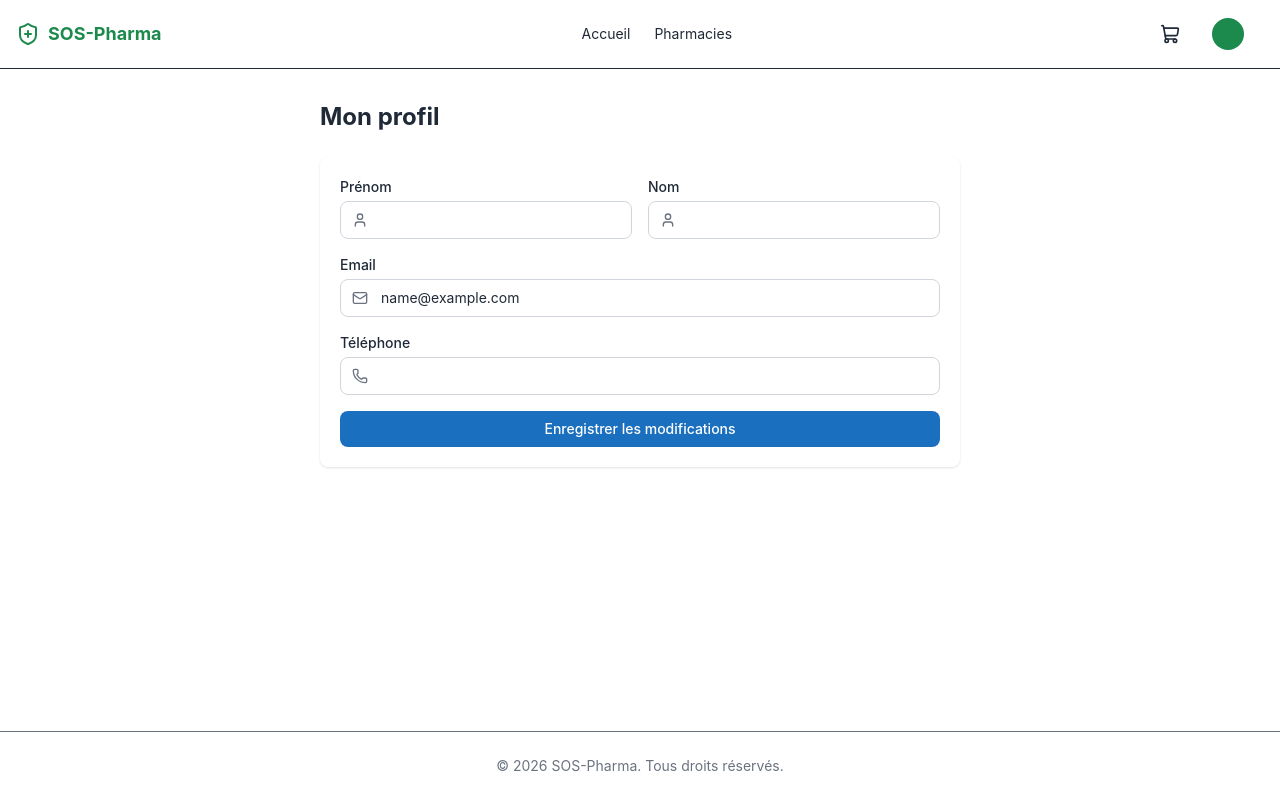
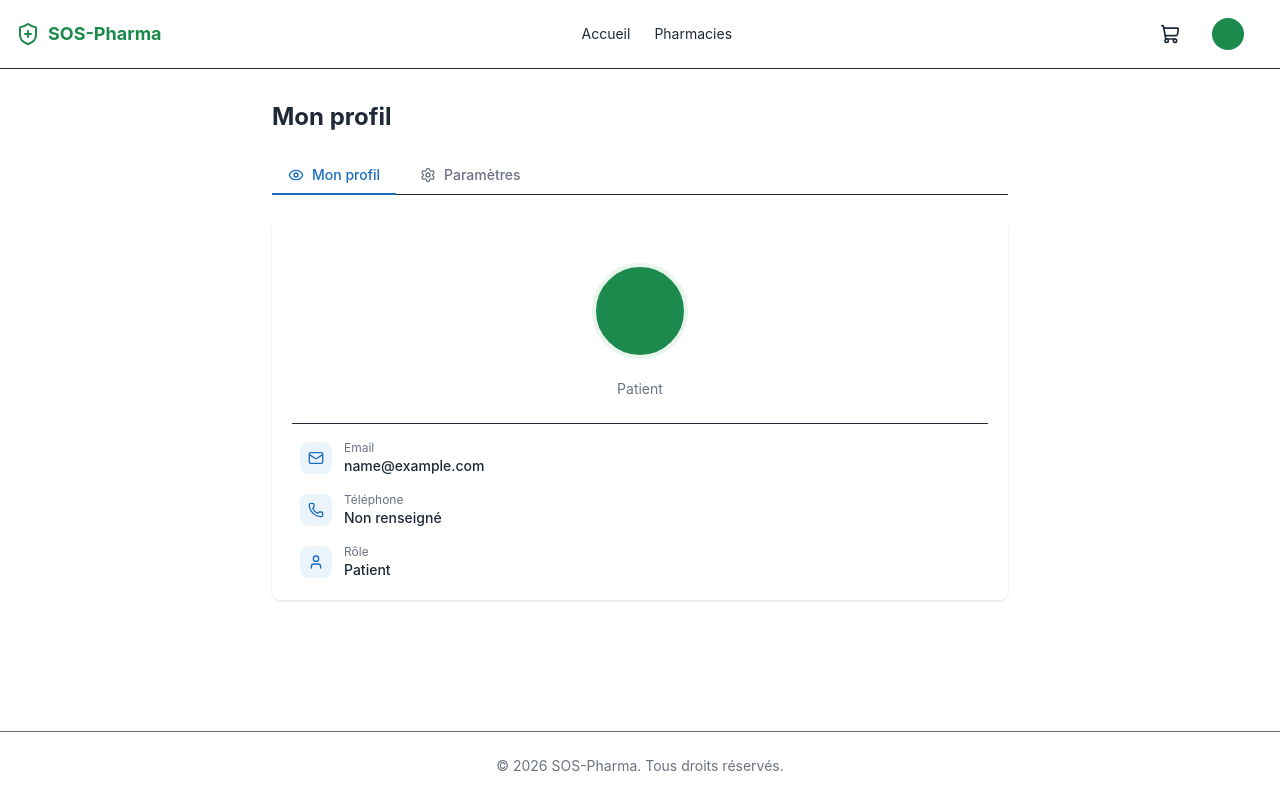
Before and after one commit to Tbyb/sos-pharma-web, a React (Vite) app: page /patient/profil in a window 1280 px wide. Built offline with nearby package versions, Linux system fonts and the light colour scheme; no server answers; sample sign-in values are in the browser's storage.

Commit message:
amelioration ProfilPage pour édition infos personnelles

```diff
--- a/src/pages/patient/ProfilPage.jsx
+++ b/src/pages/patient/ProfilPage.jsx
@@ -4,12 +4,125 @@ import Button from '../../components/atoms/Button';
 import Input from '../../components/atoms/Input';
 import Card from '../../components/atoms/Card';
 import Alert from '../../components/atoms/Alert';
-import { User, Mail, Phone } from 'lucide-react';
+import { User, Mail, Phone, Settings, Eye, Lock, Camera } from 'lucide-react';
 import axiosInstance from '../../api/axiosInstance';
 
 export default function ProfilPage() {
-  const { user, login } = useAuth();
+  const { user } = useAuth();
+  const [onglet, setOnglet] = useState('profil');
 
+  return (
+    <div className="max-w-3xl mx-auto px-4 py-8">
+      <h1 className="text-2xl font-bold text-noir mb-6">Mon profil</h1>
+
+      <div className="flex gap-2 mb-6 border-b">
+        <button
+          onClick={() => setOnglet('profil')}
+          className={`px-4 py-2 text-sm font-medium border-b-2 -mb-px transition-colors cursor-pointer ${
+            onglet === 'profil'
+              ? 'border-bleu text-bleu'
+              : 'border-transparent text-gris hover:text-noir'
+          }`}
+        >
+          <span className="flex items-center gap-2"><Eye className="w-4 h-4" /> Mon profil</span>
+        </button>
+        <button
+          onClick={() => setOnglet('parametres')}
+          className={`px-4 py-2 text-sm font-medium border-b-2 -mb-px transition-colors cursor-pointer ${
+            onglet === 'parametres'
+              ? 'border-bleu text-bleu'
+              : 'border-transparent text-gris hover:text-noir'
+          }`}
+        >
+          <span className="flex items-center gap-2"><Settings className="w-4 h-4" /> Paramètres</span>
+        </button>
+      </div>
+
+      {onglet === 'profil' && <ProfilView user={user} />}
+      {onglet === 'parametres' && <ProfilSettings user={user} />}
+    </div>
+  );
+}
+
+function ProfilView({ user }) {
+  const initiales = `${(user?.prenom || '')[0] || ''}${(user?.nom || '')[0] || ''}`.toUpperCase();
+
+  return (
+    <Card>
+      <div className="flex flex-col items-center py-6">
+        <div className="relative mb-4">
+          {user?.photo ? (
+            <img
+              src={user.photo}
+              alt="Photo de profil"
+              className="w-24 h-24 rounded-full object-cover border-4 border-vert-clair"
+            />
+          ) : (
+            <div className="w-24 h-24 rounded-full bg-vert flex items-center justify-center border-4 border-vert-clair">
+              <span className="text-2xl font-bold text-white">{initiales}</span>
+            </div>
+          )}
+        </div>
+
+        <h2 className="text-xl font-bold text-noir">{user?.prenom} {user?.nom}</h2>
+        <p className="text-sm text-gris mt-1">Patient</p>
+      </div>
+
+      <div className="border-t pt-4 space-y-4">
+        <InfoRow icon={<Mail className="w-4 h-4 text-bleu" />} label="Email" value={user?.email} />
+        <InfoRow icon={<Phone className="w-4 h-4 text-bleu" />} label="Téléphone" value={user?.telephone || 'Non renseigné'} />
+        <InfoRow icon={<User className="w-4 h-4 text-bleu" />} label="Rôle" value="Patient" />
+      </div>
+    </Card>
+  );
+}
+
+function InfoRow({ icon, label, value }) {
+  return (
+    <div className="flex items-center gap-3 px-2">
+      <div className="w-8 h-8 rounded-lg bg-bleu-clair flex items-center justify-center shrink-0">
+        {icon}
+      </div>
+      <div>
+        <p className="text-xs text-gris">{label}</p>
+        <p className="text-sm font-medium text-noir">{value}</p>
+      </div>
+    </div>
+  );
+}
+
+function ProfilSettings({ user }) {
+  const { login } = useAuth();
+  const [section, setSection] = useState('infos');
+
+  return (
+    <div className="space-y-4">
+      <div className="flex gap-2">
+        <button
+          onClick={() => setSection('infos')}
+          className={`px-3 py-1.5 text-xs font-medium rounded-full cursor-pointer transition-colors ${
+            section === 'infos' ? 'bg-bleu text-white' : 'bg-gris-clair text-gris hover:bg-gray-200'
+          }`}
+        >
+          Informations personnelles
+        </button>
+        <button
+          onClick={() => setSection('motdepasse')}
+          className={`px-3 py-1.5 text-xs font-medium rounded-full cursor-pointer transition-colors ${
+            section === 'motdepasse' ? 'bg-bleu text-white' : 'bg-gris-clair text-gris hover:bg-gray-200'
+          }`}
+        >
+          Mot de passe
+        </button>
+      </div>
+
+      {section === 'infos' && <InfosForm user={user} login={login} />}
+      {section === 'motdepasse' && <MotDePasseForm />}
+    </div>
+  );
+}
+
+function InfosForm({ user, login }) {
   const [form, setForm] = useState({
     nom: user?.nom || '',
     prenom: user?.prenom || '',
@@ -41,51 +154,89 @@ export default function ProfilPage() {
   };
 
   return (
-    <div className="max-w-2xl mx-auto px-4 py-8">
-      <h1 className="text-2xl font-bold text-noir mb-6">Mon profil</h1>
-
-      {message && (
-        <Alert variant={message.type} className="mb-4">{message.text}</Alert>
-      )}
-
     <Card>
+      {message && <Alert variant={message.type} className="mb-4">{message.text}</Alert>}
       <form onSubmit={handleSubmit} className="space-y-4">
         <div className="grid grid-cols-1 sm:grid-cols-2 gap-4">
-            <Input
-              label="Prénom"
-              name="prenom"
-              value={form.prenom}
-              onChange={handleChange}
-              icon={<User className="w-4 h-4" />}
-            />
-            <Input
-              label="Nom"
-              name="nom"
-              value={form.nom}
-              onChange={handleChange}
-              icon={<User className="w-4 h-4" />}
-            />
+          <Input label="Prénom" name="prenom" value={form.prenom} onChange={handleChange} icon={<User className="w-4 h-4" />} />
+          <Input label="Nom" name="nom" value={form.nom} onChange={handleChange} icon={<User className="w-4 h-4" />} />
         </div>
-          <Input
-            label="Email"
-            name="email"
-            type="email"
-            value={form.email}
-            onChange={handleChange}
-            icon={<Mail className="w-4 h-4" />}
-          />
-          <Input
-            label="Téléphone"
-            name="telephone"
-            value={form.telephone}
-            onChange={handleChange}
-            icon={<Phone className="w-4 h-4" />}
-          />
+        <Input label="Email" name="email" type="email" value={form.email} onChange={handleChange} icon={<Mail className="w-4 h-4" />} />
+        <Input label="Téléphone" name="telephone" value={form.telephone} onChange={handleChange} icon={<Phone className="w-4 h-4" />} />
         <Button type="submit" loading={loading} className="w-full justify-center">
           Enregistrer les modifications
         </Button>
       </form>
     </Card>
-    </div>
   );
 }
+
+function MotDePasseForm() {
+  const [form, setForm] = useState({
+    current_password: '',
+    password: '',
+    password_confirmation: '',
+  });
+  const [loading, setLoading] = useState(false);
+  const [message, setMessage] = useState(null);
+
+  const handleChange = (e) => {
+    setForm((prev) => ({ ...prev, [e.target.name]: e.target.value }));
+  };
+
+  const handleSubmit = async (e) => {
+    e.preventDefault();
+    if (form.password !== form.password_confirmation) {
+      setMessage({ type: 'error', text: 'Les mots de passe ne correspondent pas' });
+      return;
+    }
+
+    setLoading(true);
+    setMessage(null);
+
+    try {
+      await axiosInstance.put('/profil/mot-de-passe', form);
+      setMessage({ type: 'success', text: 'Mot de passe modifié avec succès' });
+      setForm({ current_password: '', password: '', password_confirmation: '' });
+    } catch (err) {
+      setMessage({ type: 'error', text: err.response?.data?.message || 'Erreur lors du changement de mot de passe' });
+    } finally {
+      setLoading(false);
+    }
+  };
+
+  return (
+    <Card>
+      {message && <Alert variant={message.type} className="mb-4">{message.text}</Alert>}
+      <form onSubmit={handleSubmit} className="space-y-4">
+        <Input
+          label="Mot de passe actuel"
+          name="current_password"
+          type="password"
+          value={form.current_password}
+          onChange={handleChange}
+          icon={<Lock className="w-4 h-4" />}
+        />
+        <Input
+          label="Nouveau mot de passe"
+          name="password"
+          type="password"
+          value={form.password}
+          onChange={handleChange}
+          icon={<Lock className="w-4 h-4" />}
+        />
+        <Input
+          label="Confirmer le nouveau mot de passe"
+          name="password_confirmation"
+          type="password"
+          value={form.password_confirmation}
+          onChange={handleChange}
+          icon={<Lock className="w-4 h-4" />}
+        />
+        <Button type="submit" loading={loading} className="w-full justify-center">
+          Changer le mot de passe
+        </Button>
+      </form>
+    </Card>
+  );
+}
```
Lines whose indentation alone changed are shown as unchanged.
